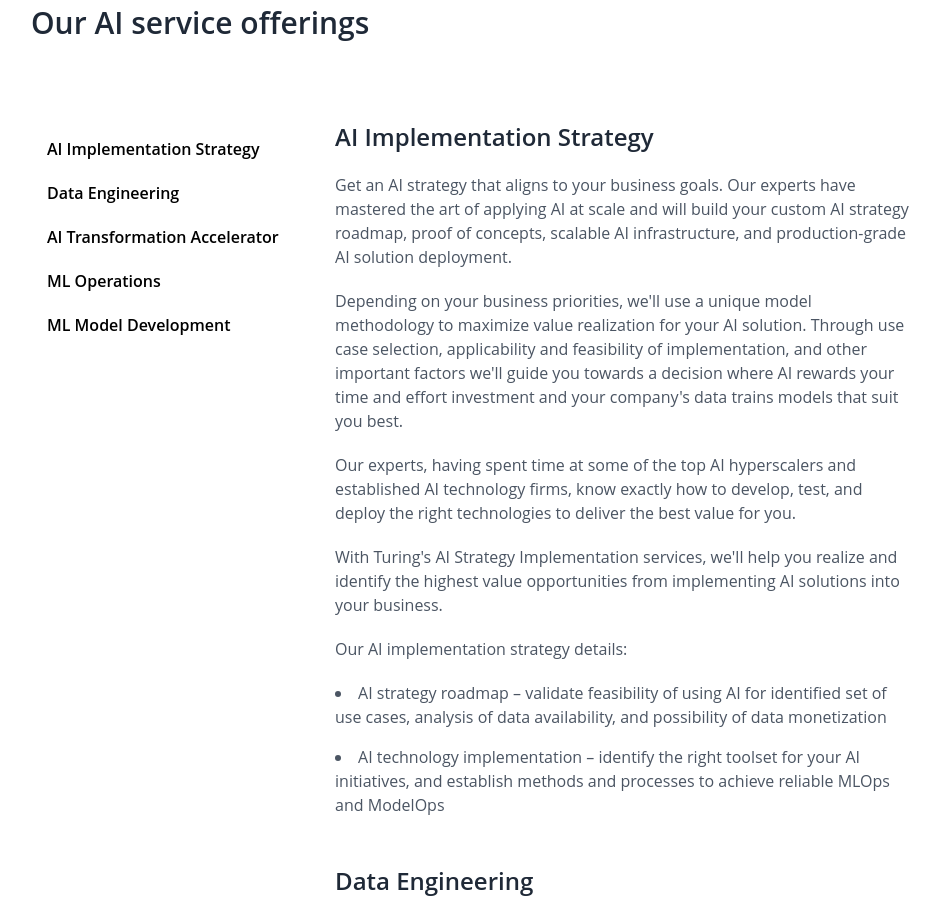
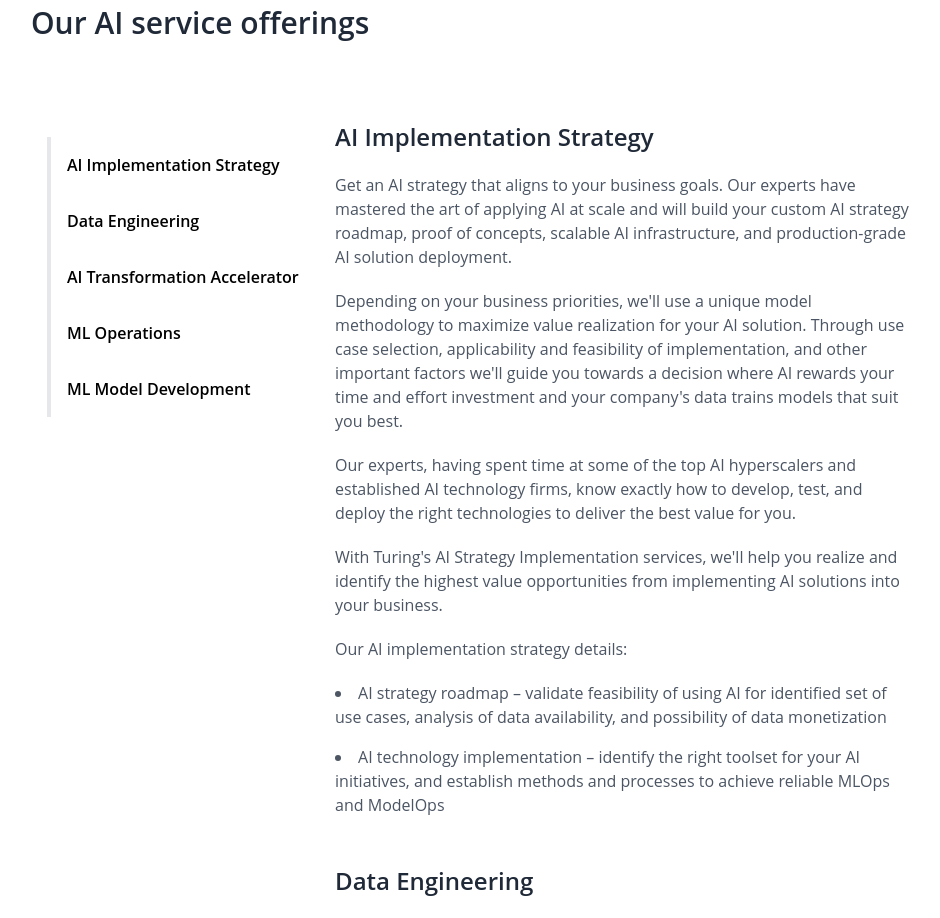
Before and after one commit to rohit-siva-sai/talentAi, a Next.js app: page /training in a window 1280 px wide. Shown: the part 1420-2338 px from the top of the page, without its empty margins (161-1101 px from the left). Built offline with nearby package versions, Linux system fonts and the light colour scheme.

Commit message:
initial commit

```diff
--- a/components/training/offerings.js
+++ b/components/training/offerings.js
@@ -1,5 +1,5 @@
 import Link from "next/link";
-import React from "react";
+import React, { useState } from "react";
 import Offering1 from "./matter/offering1";
 import Offering2 from "./matter/offering2";
 import Offering3 from "./matter/offering3";
@@ -7,43 +7,131 @@ import Offering4 from "./matter/offering4";
 import Offering5 from "./matter/offering5";
 
 const Offerings = () => {
+  const [active, setActive] = useState("");
+
+  const handleClick = (menuId) => {
+    setActive(menuId)
+  }
+
   return (
     <div className="md:px-48 px-4 py-12">
-     <p className="text-gray-800 text-3xl font-semibold ">Our AI service offerings</p>
+      <p className="text-gray-800 text-3xl font-semibold ">
+        Our AI service offerings
+      </p>
       <div className="pt-20 flex md:px-4 justify-between ">
         <div className="w-1/3  ">
-          <div className="sticky top-8 py-4   left-36 h-fit hidden md:flex flex-col space-y-5">
-            <Link href={"#1"}>
-              <p className="font-semibold hover:text-gray-600 ">AI Implementation Strategy</p>
+          <div className="sticky top-8 py-4   left-36 h-fit hidden md:flex flex-col  border-blue-500">
+            <Link
+              href={"#1"}
+              onClick={() => {
+                handleClick("1");
+              }}
+            >
+              <p
+                className={`font-semibold border-l-4 px-4 py-4 ${
+                  active === "1" ? "text-gray-500 border-blue-500" : ""
+                }  `}
+              >
+                AI Implementation Strategy
+              </p>
             </Link>
-            <Link href={"#2"}>
-              <p className="font-semibold hover:text-gray-600 ">Data Engineering</p>
+            <Link
+              href={"#2"}
+              onClick={() => {
+                handleClick("2");
+              }}
+            >
+              <p
+                className={`font-semibold  border-l-4 px-4 py-4 ${
+                  active === "2" ? "text-gray-500 border-blue-500" : ""
+                }  `}
+              >
+                Data Engineering
+              </p>
             </Link>
-            <Link href={"#3"}>
-              <p className="font-semibold hover:text-gray-600 ">AI Transformation Accelerator</p>
+            <Link
+              href={"#3"}
+              onClick={() => {
+                handleClick("3");
+              }}
+            >
+              <p
+                className={`font-semibold  border-l-4 px-4 py-4 ${
+                  active === "3" ? "text-gray-500 border-blue-500" : ""
+                }  `}
+              >
+                AI Transformation Accelerator
+              </p>
             </Link>
-            <Link href={"#4"}>
-              <p className="font-semibold hover:text-gray-600 ">ML Operations</p>
+            <Link
+              href={"#4"}
+              onClick={() => {
+                handleClick("4");
+              }}
+            >
+              <p
+                className={`font-semibold  border-l-4  px-4 py-4 ${
+                  active === "4" ? "text-gray-500 border-blue-500" : ""
+                }  `}
+              >
+                ML Operations
+              </p>
             </Link>
-            <Link href={"#5"}>
-              <p className="font-semibold hover:text-gray-600 ">ML Model Development</p>
+            <Link
+              href={"#5"}
+              onClick={() => {
+                handleClick("5");
+              }}
+            >
+              <p
+                className={`font-semibold  border-l-4 px-4 py-4 ${
+                  active === "5" ? "text-gray-500 border-blue-500" : ""
+                }  `}
+              >
+                ML Model Development
+              </p>
             </Link>
           </div>
         </div>
         <div className="flex md:w-2/3 flex-col space-y-12">
-          <div id="1">
+          <div
+            id="1"
+            onMouseOver={() => {
+              handleClick("1");
+            }}
+          >
             <Offering1 />
           </div>
-          <div id="2">
+          <div
+            id="2"
+            onMouseOver={() => {
+              handleClick("2");
+            }}
+          >
             <Offering2 />
           </div>
-          <div id="3">
+          <div
+            id="3"
+            onMouseOver={() => {
+              handleClick("3");
+            }}
+          >
             <Offering3 />
           </div>
-          <div id="4">
+          <div
+            id="4"
+            onMouseOver={() => {
+              handleClick("4");
+            }}
+          >
             <Offering4 />
           </div>
-          <div id="5">
+          <div
+            id="5"
+            onMouseOver={() => {
+              handleClick("5");
+            }}
+          >
             <Offering5 />
           </div>
         </div>
```
